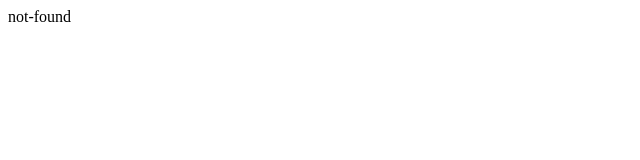
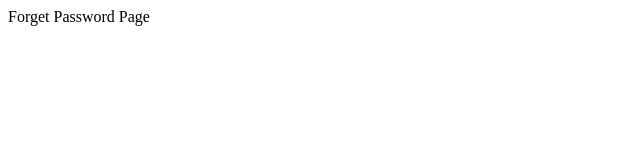
Before and after one commit to shyamsha/test-feature-of-nextjs, a Next.js app: page /forget-password in a window 1280 px wide. Before the commit this address had no page. Shown: the top 160 px of the page, without its empty margins (0-640 px from the left). Built offline with nearby package versions, Linux system fonts and the light colour scheme.

Commit message:
Route groups

```diff
--- /dev/null
+++ b/src/app/(auth)/forget-password/page.tsx
@@ -0,0 +1,3 @@
+export default function ForgetPasswordPage() {
+  return <div>Forget Password Page</div>;
+}
--- /dev/null
+++ b/src/app/(auth)/login/page.tsx
@@ -0,0 +1,3 @@
+export default function LoginPage() {
+  return <div>Login Page</div>;
+}
--- /dev/null
+++ b/src/app/(auth)/register/page.tsx
@@ -0,0 +1,3 @@
+export default function RegisterPage() {
+  return <div>Register Page</div>;
+}
```
